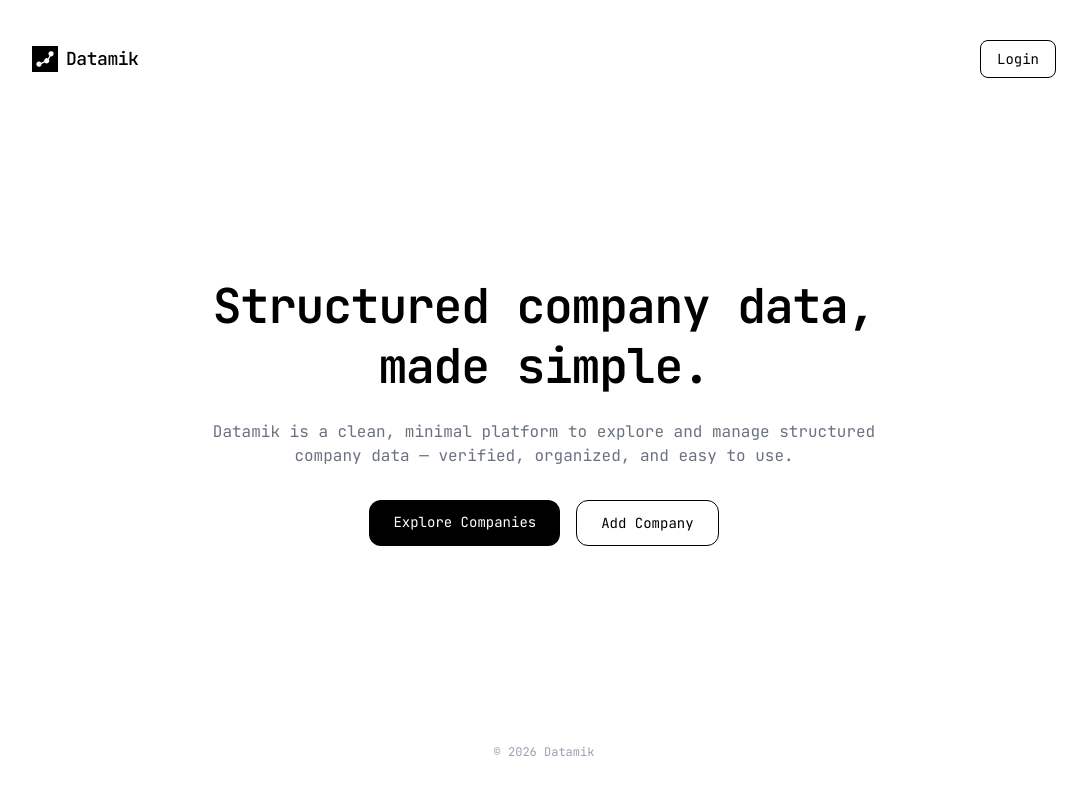
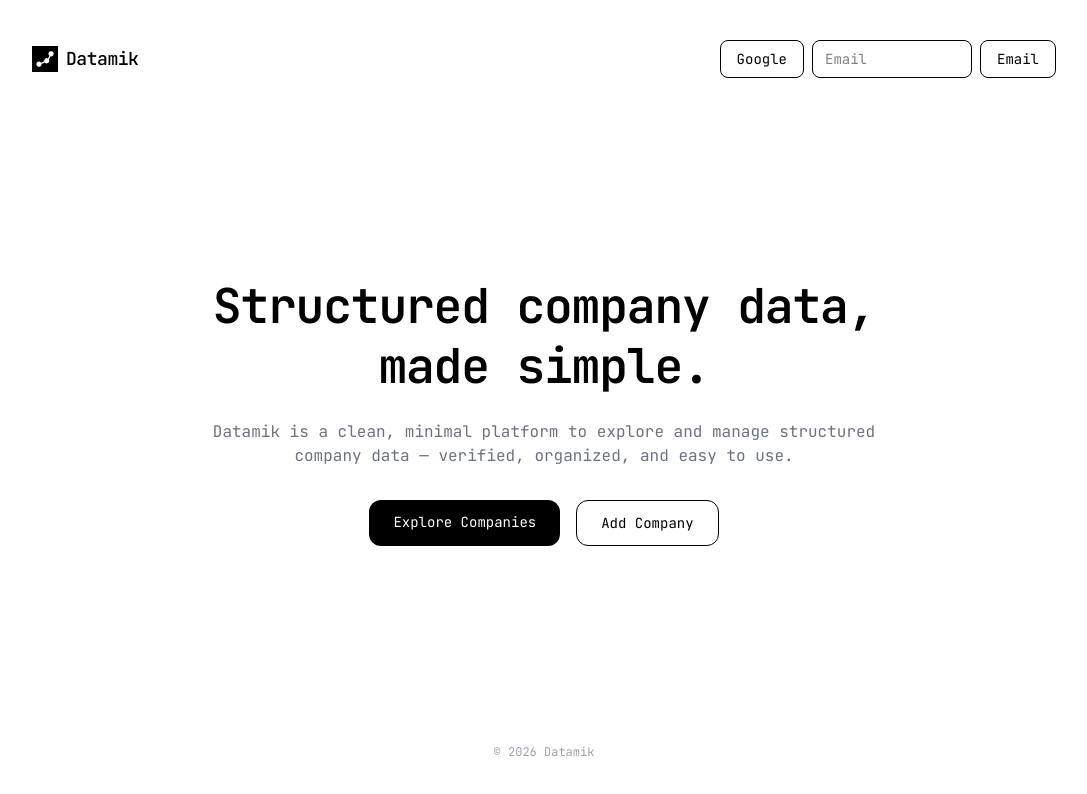
Before and after one commit to sheriffly/datamik, a Next.js app: page / in a window 1280 px wide. Shown: the top 794 px of the page, without its empty margins (96-1183 px from the left). Built offline with nearby package versions, Linux system fonts and the light colour scheme; no server answers.

Commit message:
Added email login

```diff
--- a/app/page.tsx
+++ b/app/page.tsx
@@ -7,6 +7,7 @@ import Link from 'next/link'
 
 export default function Home() {
   const [user, setUser] = useState<any>(null)
+  const [email, setEmail] = useState('')
 
   useEffect(() => {
     supabase.auth.getUser().then(({ data }) => {
@@ -18,6 +19,20 @@ export default function Home() {
     await supabase.auth.signInWithOAuth({
       provider: 'google',
     })
+  }
+
+  const loginWithEmail = async () => {
+    if (!email) return
+
+    const { error } = await supabase.auth.signInWithOtp({
+      email,
+    })
+
+    if (error) {
+      alert(error.message)
+    } else {
+      alert('Check your email for login link')
+    }
   }
 
   const logout = async () => {
@@ -43,12 +58,29 @@ export default function Home() {
             Logout
           </button>
         ) : (
+          <div className="flex items-center gap-2">
             <button
               onClick={loginWithGoogle}
               className="text-sm border px-4 py-2 rounded-lg hover:bg-black hover:text-white transition"
             >
-      Login
+              Google
             </button>
+
+            <input
+              type="email"
+              placeholder="Email"
+              value={email}
+              onChange={(e) => setEmail(e.target.value)}
+              className="border px-3 py-2 rounded-lg text-sm w-40 outline-none"
+            />
+
+            <button
+              onClick={loginWithEmail}
+              className="text-sm border px-4 py-2 rounded-lg hover:bg-black hover:text-white transition"
+            >
+              Email
+            </button>
+          </div>
         )}
       </div>
 
@@ -73,9 +105,12 @@ export default function Home() {
             Explore Companies
           </Link>
 
-          <button className="px-6 py-3 border rounded-xl text-sm hover:bg-black hover:text-white transition">
+          <Link
+            href="/add-company"
+            className="px-6 py-3 border rounded-xl text-sm hover:bg-black hover:text-white transition"
+          >
             Add Company
-          </button>
+          </Link>
         </div>
       </div>
 
```
Lines whose indentation alone changed are shown as unchanged.
